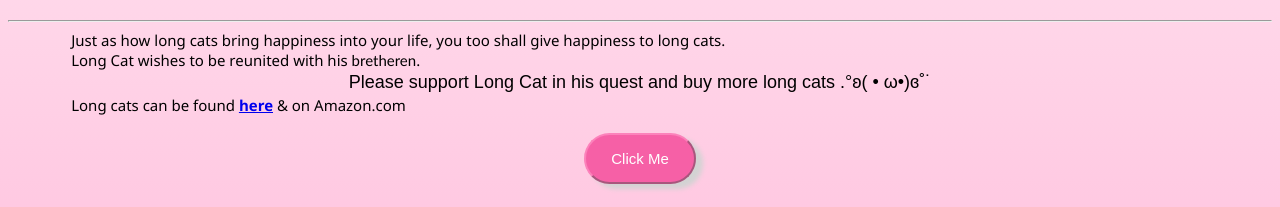
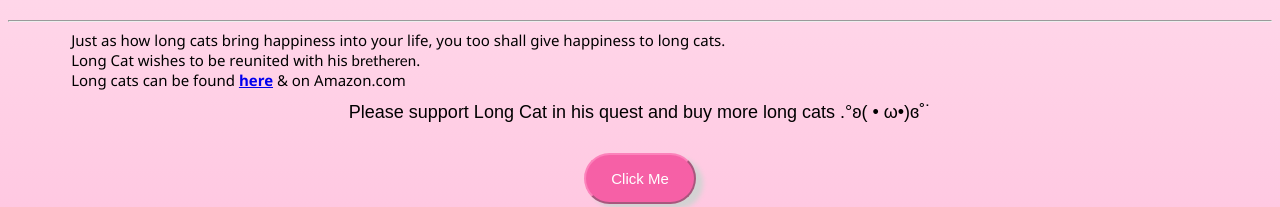
Before and after one commit to M-Lina3/NyaHub, a plain HTML site: page index.html in a window 1280 px wide. Shown: the part 599-806 px from the top of the page. Drawn offline with Linux system fonts and the light colour scheme.

Commit message:
update line spacing

```diff
--- a/index.html
+++ b/index.html
@@ -63,6 +63,7 @@
         font-family: Arial, Helvetica, sans-serif;
         font-size: 18px;
         line-height: 25px;
+        padding: 10px;
       }
       button {
         color: #ffffff;
@@ -129,10 +130,7 @@
       happiness to long cats. <br />
       Long Cat wishes to be reunited with his
       <span class="emphasizedcat">bretheren</span>.
-      <div class="onegai">
-        Please support Long Cat in his quest and buy more long cats .°ʚ( •
-        ω•)ɞ˚˙
-      </div>
+      <br />
       Long cats can be found
       <a
         href="https://www.aliexpress.com/wholesale?catId=0&initiative_id=SB_20221104113816&SearchText=long+cat+pillow&spm=a2g0o.home.1000002.0"
@@ -141,11 +139,13 @@
         <strong>here</strong></a
       >
       & on Amazon.com
+      <div class="onegai">
+        Please support Long Cat in his quest and buy more long cats .°ʚ( •
+        ω•)ɞ˚˙
+      </div>
     </div>
     <br />
     <button>Click Me</button>
-    <br />
-    <br />
 
     <img
       class="centercat"
@@ -153,6 +153,7 @@
       alt="long cats details"
       width="333"
     />
+
     <script>
       function supportCats() {
         let name = prompt("What is your name?");
```
